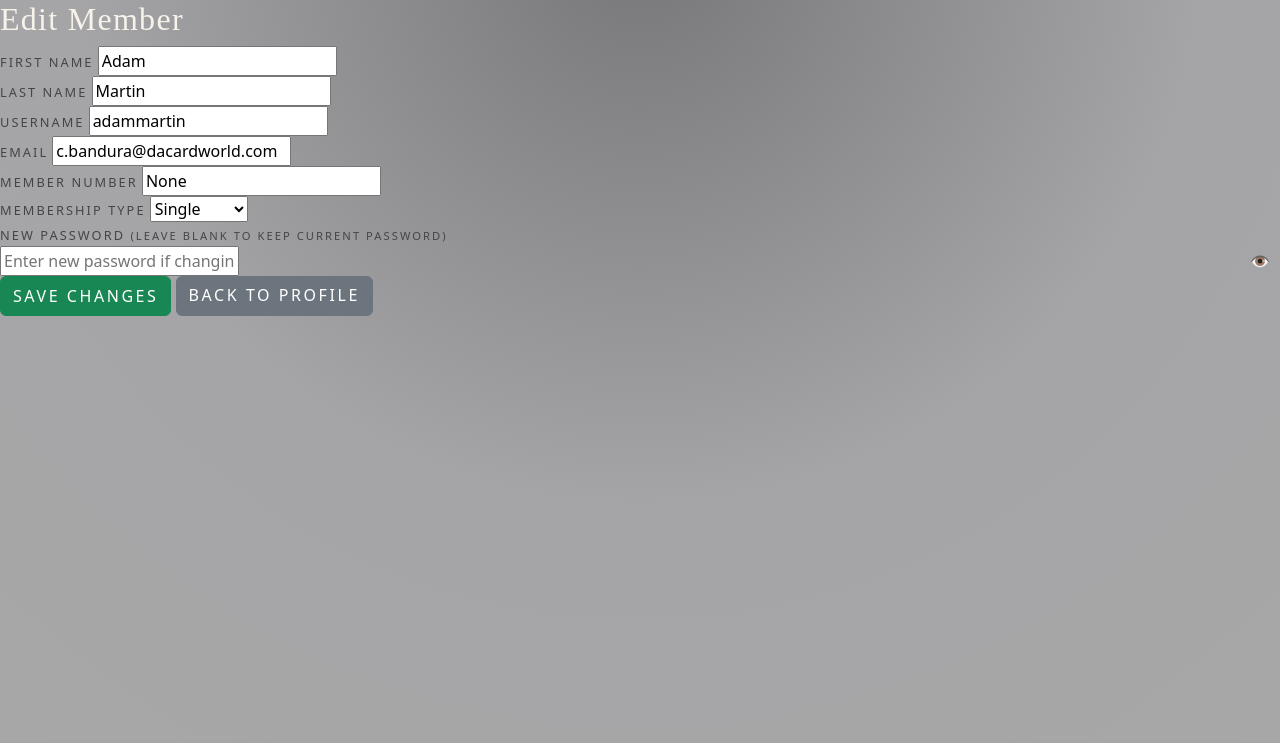
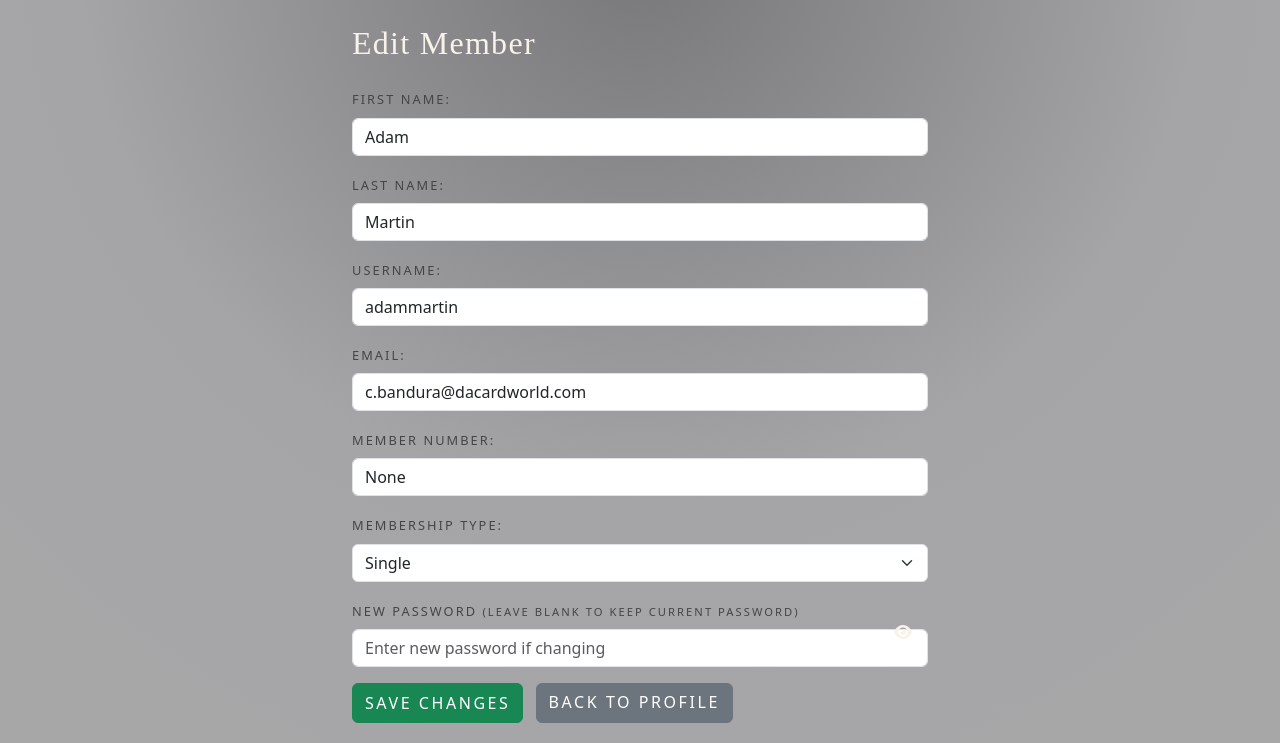
Before and after one commit to zacharyrabinowitz/room120buff, a Flask app: page /edit_member/2 in a window 1280 px wide. Shown: the part 57-800 px from the top of the page. Run offline with Flask 3, Linux system fonts and the light colour scheme; data comes from the database, SQL or seed files in the repository.

Commit message:
updating

```diff
--- a/templates/edit_member.html
+++ b/templates/edit_member.html
@@ -2,68 +2,83 @@
 {% block content %}
 <meta name="viewport" content="width=device-width, initial-scale=1.0">
 
-<div class="form-container">
-  <div class="form-card">
-    <h2 class="form-header">Edit Member</h2>
-    <form method="POST" class="form-grid">
+<div class="container mt-4" style="max-width: 600px;">
+  <h2>Edit Member</h2>
 
-      <div class="form-group">
-        <label for="first_name">First Name</label>
-        <input type="text" name="first_name" value="{{ member.first_name }}" required>
+  <form method="POST" class="mt-4">
+
+    <!-- First Name -->
+    <div class="mb-3">
+      <label class="form-label">First Name:</label>
+      <input type="text" class="form-control" name="first_name" value="{{ member.first_name }}" required>
     </div>
 
-      <div class="form-group">
-        <label for="last_name">Last Name</label>
-        <input type="text" name="last_name" value="{{ member.last_name }}" required>
+    <!-- Last Name -->
+    <div class="mb-3">
+      <label class="form-label">Last Name:</label>
+      <input type="text" class="form-control" name="last_name" value="{{ member.last_name }}" required>
     </div>
 
-      <div class="form-group">
-        <label for="username">Username</label>
-        <input type="text" name="username" value="{{ member.username }}" required>
+    <!-- Username -->
+    <div class="mb-3">
+      <label class="form-label">Username:</label>
+      <input type="text" class="form-control" name="username" value="{{ member.username }}" required>
     </div>
 
-      <div class="form-group">
-        <label for="email">Email</label>
-        <input type="email" name="email" value="{{ member.email }}">
+    <!-- Email -->
+    <div class="mb-3">
+      <label class="form-label">Email:</label>
+      <input type="email" class="form-control" name="email" value="{{ member.email }}">
     </div>
 
-      <div class="form-group">
-        <label for="member_number">Member Number</label>
-        <input type="text" name="member_number" value="{{ member.member_number }}">
+    <!-- Member Number -->
+    <div class="mb-3">
+      <label class="form-label">Member Number:</label>
+      <input type="text" class="form-control" name="member_number" value="{{ member.member_number }}">
     </div>
 
-      <div class="form-group">
-        <label for="membership_type">Membership Type</label>
-        <select name="membership_type" required>
+    <!-- Membership Type -->
+    <div class="mb-3">
+      <label class="form-label">Membership Type:</label>
+      <select name="membership_type" class="form-select" required>
+        <option value="single" {% if member.membership_type == 'single' %}selected{% endif %}>Single</option>
         <option value="corporate" {% if member.membership_type == 'corporate' %}selected{% endif %}>Corporate</option>
-          <option value="single" {% if member.membership_type == 'single' %}selected{% endif %}>Single</option>
       </select>
     </div>
 
-      <div class="form-group">
-        <label for="password">New Password <small>(Leave blank to keep current password)</small></label>
-        <div style="position: relative;">
-          <input type="password" name="password" id="password" placeholder="Enter new password if changing">
-          <span onclick="togglePassword()" style="position: absolute; right: 10px; top: 50%; transform: translateY(-50%); cursor: pointer;">
-            👁️
+    <!-- New Password -->
+    <div class="mb-3 position-relative">
+      <label class="form-label">
+        New Password <small>(Leave blank to keep current password)</small>
+      </label>
+      <input type="password" class="form-control" id="editPassword" name="password" placeholder="Enter new password if changing">
+      <span class="position-absolute top-50 end-0 translate-middle-y me-3" style="cursor: pointer;"
+            onclick="togglePassword('editPassword', 'editPasswordEye')">
+        <i id="editPasswordEye" class="fas fa-eye"></i>
       </span>
     </div>
-      </div>
 
-      <div class="form-buttons">
+    <!-- Buttons -->
     <button type="submit" class="btn btn-success">Save Changes</button>
-        <a href="{{ url_for('view_member', user_id=member.id) }}" class="btn btn-secondary">Back to Profile</a>
-      </div>
+    <a href="{{ url_for('view_member', user_id=member.id) }}" class="btn btn-secondary ms-2">Back to Profile</a>
 
   </form>
 </div>
-</div>
 
 <script>
-function togglePassword() {
-  const passwordInput = document.getElementById('password');
-  const isHidden = passwordInput.type === 'password';
-  passwordInput.type = isHidden ? 'text' : 'password';
+function togglePassword(inputId, iconId) {
+  const passwordInput = document.getElementById(inputId);
+  const eyeIcon = document.getElementById(iconId);
+  if (passwordInput.type === 'password') {
+    passwordInput.type = 'text';
+    eyeIcon.classList.remove('fa-eye');
+    eyeIcon.classList.add('fa-eye-slash');
+  } else {
+    passwordInput.type = 'password';
+    eyeIcon.classList.remove('fa-eye-slash');
+    eyeIcon.classList.add('fa-eye');
+  }
 }
 </script>
+
 {% endblock %}
```
Also changed, not shown: 1 other file. Lines whose indentation alone changed are shown as unchanged.
